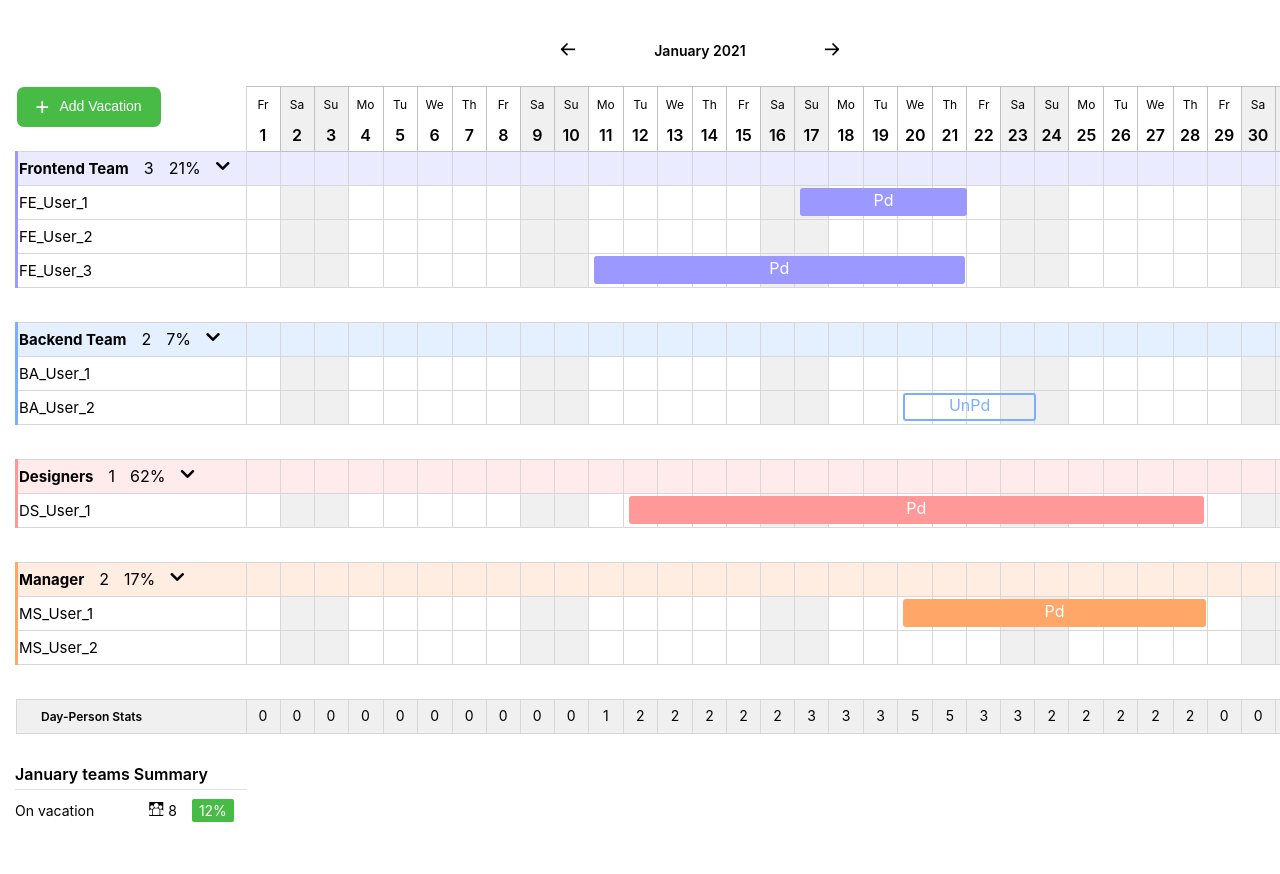
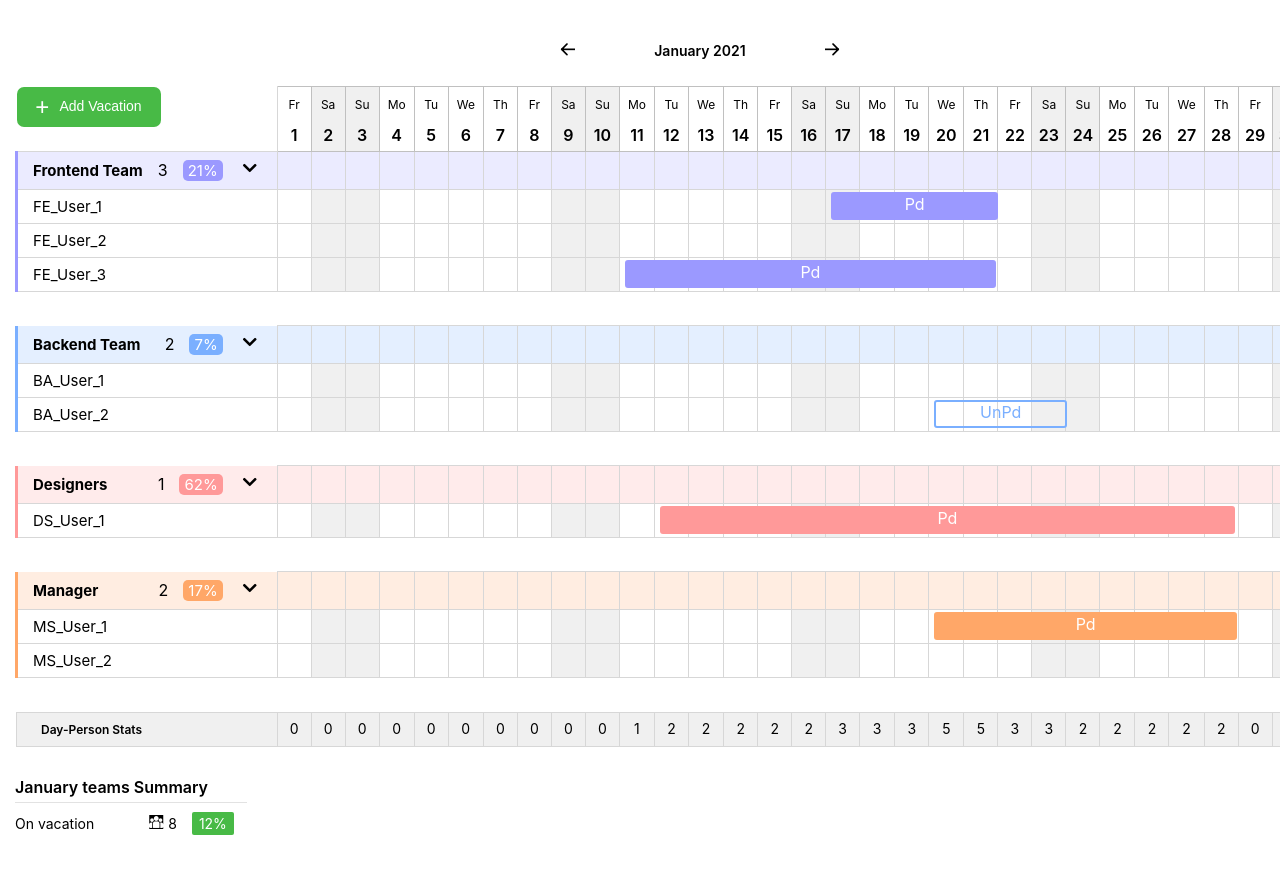
Before and after one commit to LesnovArt/calendarWithReact, a React (Create React App) app: page / in a window 1280 px wide. Shown: the top 874 px of the page. Built offline with nearby package versions, Linux system fonts and the light colour scheme; data requests are answered from the project's data file.

Commit message:
style departments

```diff
--- a/src/components/teamHead/teamHead.js
+++ b/src/components/teamHead/teamHead.js
@@ -8,6 +8,9 @@ function TeamHead(props) {
         borderLeft: '3px solid ' + props.color + ' 1)',
         background: props.color + ' 0.2)',
       };
+      const backgroundColor = {
+        background:props.color + ' 1)'
+      }
 
     function clickArrow(){
        props.toggleDepartment(props.teamName)
@@ -22,7 +25,8 @@ function TeamHead(props) {
         <tr className="department" style={color}>
             <td className="department_inform">
                 <span className="department_title">{props.teamName}</span>
-                <span className="department_countMembersIcon">
+                <div>
+                                    <span className="department_countMembersIcon">
                     {/* <svg width="12" height="12" viewBox="0 0 12 12" fill="none" xmlns="http://www.w3.org/2000/svg">
                     <g opacity="0.5" clip-path="url(#clip0)">
                         <path
@@ -52,8 +56,10 @@ function TeamHead(props) {
                     </svg> */}
                 </span>
                 <span className="department_countMembers">{props.members.length}</span>
-                <span className="department_procent">{procent}%</span>
+                <span className="department_procent" style={backgroundColor} >{procent}%</span>
                 <span className={wrapperClass} onClick = {() => clickArrow()}><i className="icon icon-chevron-down-solid"></i></span>
+                </div>
+
 
                 {/* <span><i className="icon icon-001-group"></i></span> */}
             </td>
--- a/src/index.scss
+++ b/src/index.scss
@@ -58,7 +58,13 @@ button:hover {
 }
 .department {
   &_inform {
-    border: 1px solid #D7D7D7;
+    // border: 1px solid #D7D7D7;
+    display: flex;
+    justify-content: space-between;
+    height: 100%;
+    border: none;
+    align-items: baseline;
+    padding: 8px 15px;
   }
   &_title {
      font-size: 15px;
@@ -71,19 +77,26 @@ button:hover {
   &_procent {
     display: inline-block;
     margin-left: 15px;
+    padding: 1px 5px;
+    border-radius: 5px;
+    font-size: 15px;
+    color: white;
   }
   &_hideArrow {
     display: inline-block;
     margin-left: 15px;
+    padding: 0 5px;
     &:hover {
       cursor: pointer;
     }
   }
 }
 .member {
+
   &_name {
     font-size: 15px;
     border: 1px solid #D7D7D7;
+    padding: 5px 15px;
   }
   &_sum {
     text-align: center;
```
